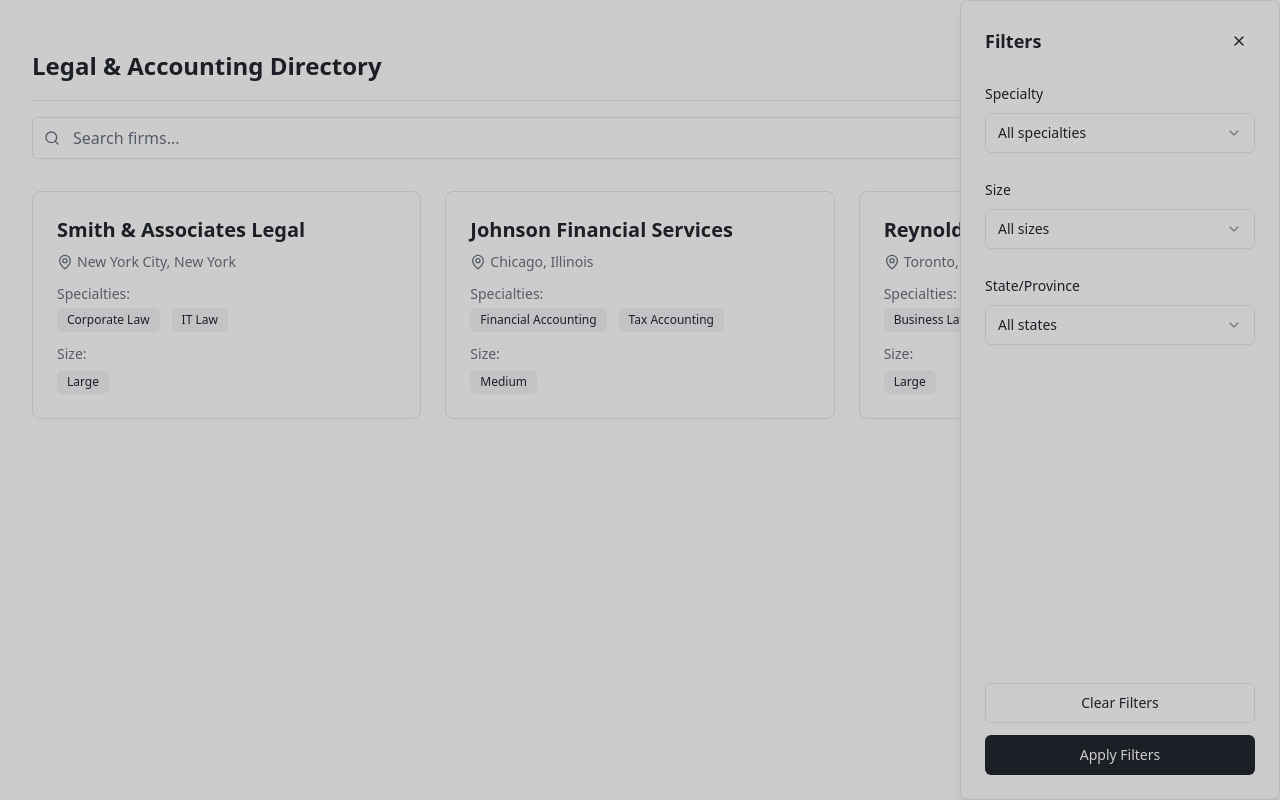
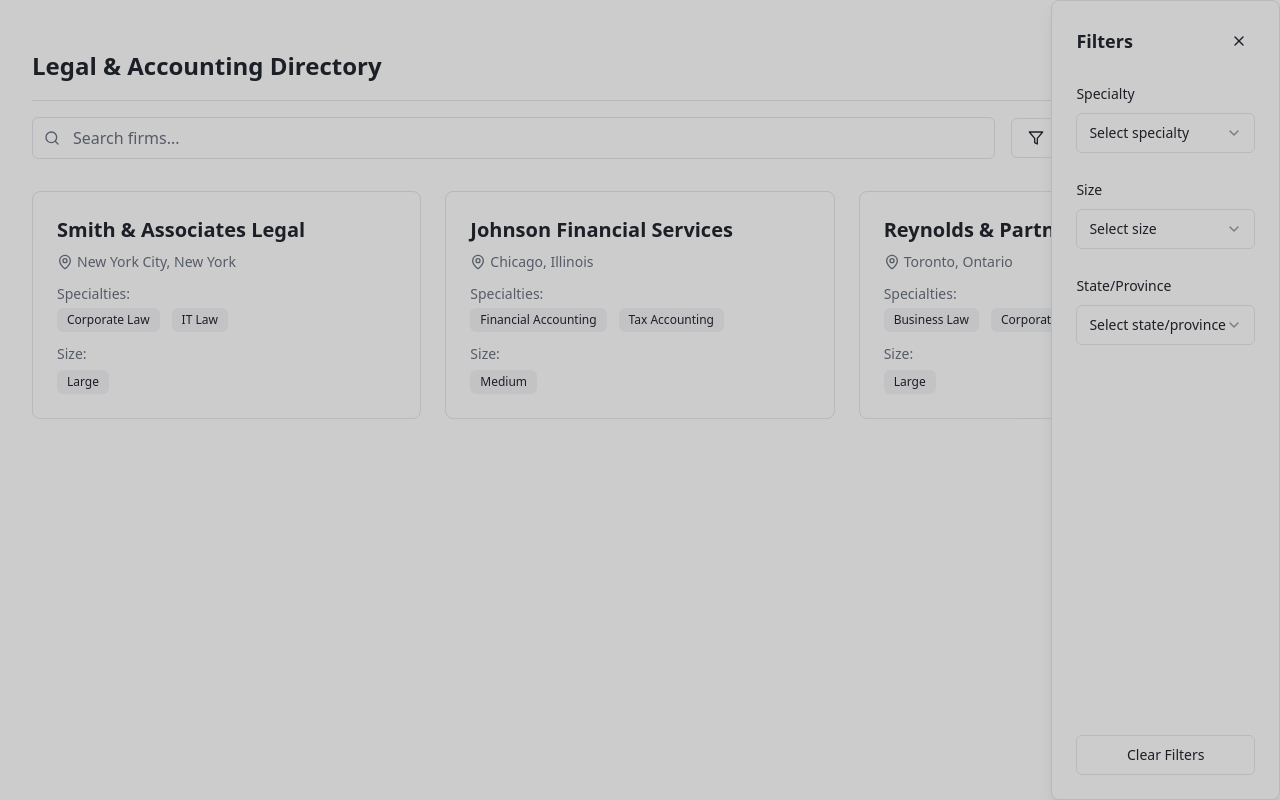
Before and after one commit to pauladi/frims-usa-canada, a React (Vite) app: page / in a window 1280 px wide. Both pictures are taken after a click on the button "Filters". Built offline with nearby package versions, Linux system fonts and the light colour scheme.

Commit message:
Reverted to edit edt-0b3600fd-0ad3-409f-9517-6db1451fc3f2: "Build project
This commit implements the requested build process."

```diff
--- a/src/components/FilterSidebar.tsx
+++ b/src/components/FilterSidebar.tsx
@@ -22,7 +22,7 @@ const FilterSidebar: React.FC<FilterSidebarProps> = ({ onClose }) => {
   return (
     <div className="fixed inset-y-0 right-0 z-50 flex animate-slide-in">
       <div className="fixed inset-0 bg-black/20" onClick={onClose} />
-      <div className="sidebar-content p-6 flex flex-col h-full ml-auto bg-white w-80 shadow-lg">
+      <div className="sidebar-content p-6 flex flex-col h-full ml-auto">
         <div className="flex justify-between items-center mb-6">
           <h2 className="text-lg font-semibold">Filters</h2>
           <Button
@@ -40,13 +40,12 @@ const FilterSidebar: React.FC<FilterSidebarProps> = ({ onClose }) => {
             <label className="text-sm font-medium">Specialty</label>
             <Select
               value={filters.specialty || ""}
-              onValueChange={(value) => setFilters({ specialty: value === "" ? null : value })}
+              onValueChange={(value) => setFilters({ specialty: value || null })}
             >
               <SelectTrigger className="w-full">
-                <SelectValue placeholder="All specialties" />
+                <SelectValue placeholder="Select specialty" />
               </SelectTrigger>
               <SelectContent>
-                <SelectItem value="">All specialties</SelectItem>
                 {SPECIALTIES.map((specialty) => (
                   <SelectItem key={specialty} value={specialty}>
                     {specialty}
@@ -60,13 +59,12 @@ const FilterSidebar: React.FC<FilterSidebarProps> = ({ onClose }) => {
             <label className="text-sm font-medium">Size</label>
             <Select
               value={filters.size || ""}
-              onValueChange={(value) => setFilters({ size: value === "" ? null : value })}
+              onValueChange={(value) => setFilters({ size: value || null })}
             >
               <SelectTrigger className="w-full">
-                <SelectValue placeholder="All sizes" />
+                <SelectValue placeholder="Select size" />
               </SelectTrigger>
               <SelectContent>
-                <SelectItem value="">All sizes</SelectItem>
                 {SIZES.map((size) => (
                   <SelectItem key={size} value={size}>
                     {size}
@@ -80,13 +78,12 @@ const FilterSidebar: React.FC<FilterSidebarProps> = ({ onClose }) => {
             <label className="text-sm font-medium">State/Province</label>
             <Select
               value={filters.state || ""}
-              onValueChange={(value) => setFilters({ state: value === "" ? null : value })}
+              onValueChange={(value) => setFilters({ state: value || null })}
             >
               <SelectTrigger className="w-full">
-                <SelectValue placeholder="All states" />
+                <SelectValue placeholder="Select state/province" />
               </SelectTrigger>
               <SelectContent>
-                <SelectItem value="">All states</SelectItem>
                 {STATES.map((state) => (
                   <SelectItem key={state} value={state}>
                     {state}
@@ -97,21 +94,13 @@ const FilterSidebar: React.FC<FilterSidebarProps> = ({ onClose }) => {
           </div>
         </div>
 
-        <div className="space-y-3 mt-6">
         <Button
           onClick={clearFilters}
           variant="outline"
-            className="w-full"
+          className="w-full mt-6"
         >
           Clear Filters
         </Button>
-          <Button
-            onClick={onClose}
-            className="w-full"
-          >
-            Apply Filters
-          </Button>
-        </div>
       </div>
     </div>
   );
```
Lines whose indentation alone changed are shown as unchanged.
